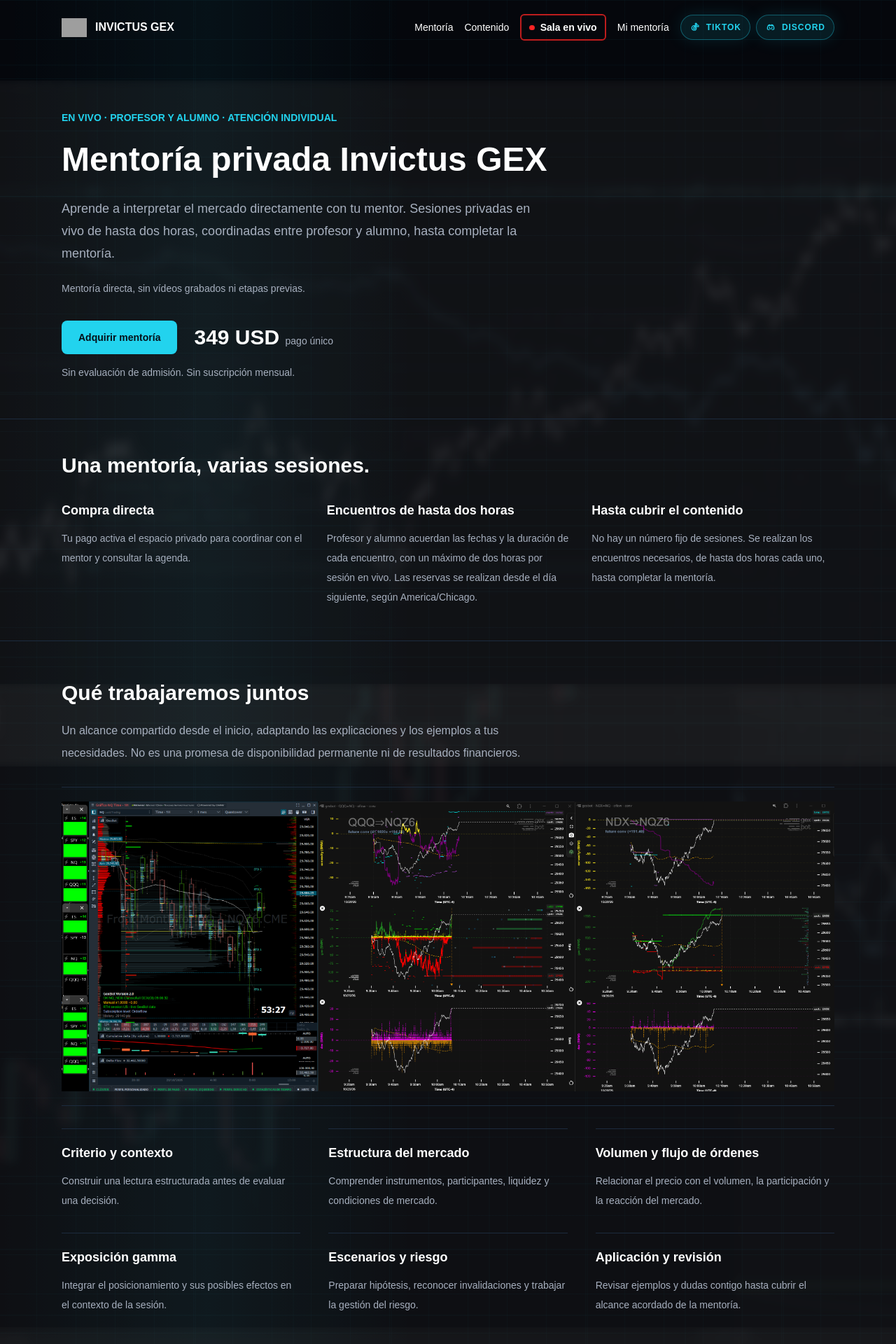
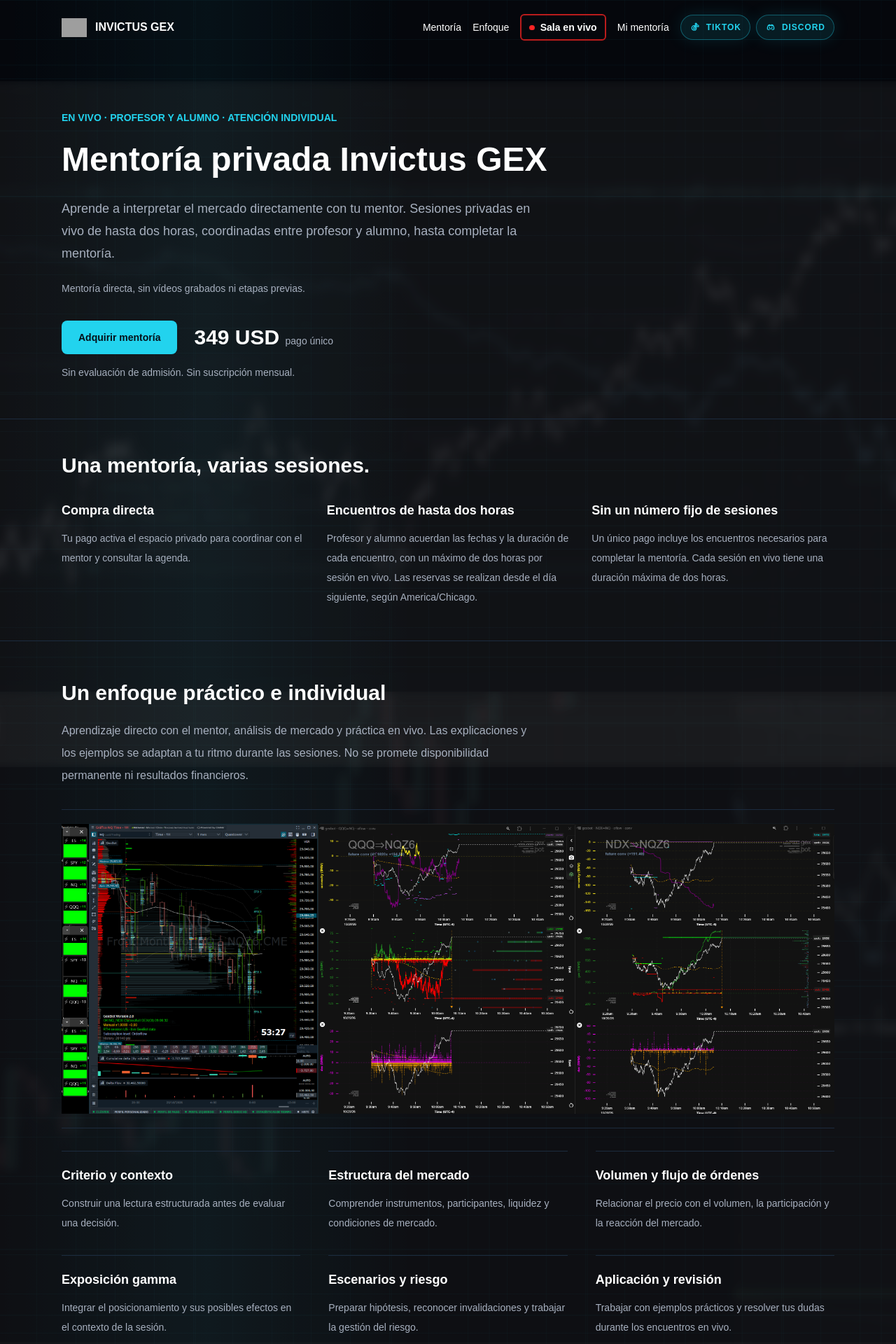
Before and after one commit to invictusgex/invictus-academy, a Next.js app: page / in a window 1280 px wide. Shown: the top 1920 px of the page at 70% size. Built offline with nearby package versions, Linux system fonts and the light colour scheme; no server answers; grey boxes are pictures that could not be loaded.

Commit message:
fix: present mentorship format without implied syllabus agreement

```diff
--- a/scripts/test-private-mentorship.mjs
+++ b/scripts/test-private-mentorship.mjs
@@ -36,6 +36,10 @@ assert.equal(created[0].allow_promotion_codes, false);
 assert.equal(created[0].metadata.offering, "private_mentorship_v1");
 assert.match(created[0].custom_text.submit.message, /hasta dos horas cada una/);
 assert.match(offer.description, /hasta dos horas/);
+const presentation = await readFile(new URL("../src/components/mentorship/PrivateMentorshipPresentation.tsx", import.meta.url), "utf8");
+assert.doesNotMatch(presentation, /Hasta cubrir el contenido|alcance compartido|contenido acordado|Consultar antes de comprar/i);
+assert.doesNotMatch(JSON.stringify(offer), /alcance acordado|contenido acordado/i);
+assert.match(presentation, /Sin un número fijo de sesiones/);
 amount = 69900;
 await assert.rejects(createCheckoutSession(input), /349 USD/);
 assert.equal(created.length, 1);
--- a/src/components/mentorship/PrivateMentorshipPresentation.tsx
+++ b/src/components/mentorship/PrivateMentorshipPresentation.tsx
@@ -14,7 +14,7 @@ export function PrivateMentorshipPresentation() {
     <PublicSiteMotion /><PublicBackgroundField />
     <header className="relative z-10 mx-auto flex max-w-6xl flex-wrap items-center justify-between gap-5 px-5 py-5 sm:px-6">
       <Link href="/" className="flex items-center gap-3 font-semibold"><Image src="/brand/invictus-gex-logo.png" width={36} height={36} alt="" />INVICTUS GEX</Link>
-      <nav aria-label="Navegación principal" className="flex flex-wrap items-center gap-4 text-sm"><a href="#mentoria">Mentoría</a><a href="#contenido">Contenido</a><Link className={`${liveStyles.live} ${liveStyles.link}`} href="/sala-en-vivo">Sala en vivo</Link><Link href="/academy">Mi mentoría</Link><PublicTikTokLink /></nav>
+      <nav aria-label="Navegación principal" className="flex flex-wrap items-center gap-4 text-sm"><a href="#mentoria">Mentoría</a><a href="#enfoque">Enfoque</a><Link className={`${liveStyles.live} ${liveStyles.link}`} href="/sala-en-vivo">Sala en vivo</Link><Link href="/academy">Mi mentoría</Link><PublicTikTokLink /></nav>
     </header>
     <main className="relative z-10">
       <section id="mentoria" className="mentorship-contained mx-auto px-5 pt-6 pb-10 sm:px-6 sm:pt-20 sm:pb-14">
@@ -28,15 +28,15 @@ export function PrivateMentorshipPresentation() {
       <section className="border-y border-[var(--color-border)]"><div className="mentorship-contained mx-auto px-5 py-12 sm:px-6"><h2 className="text-3xl font-semibold">Una mentoría, varias sesiones.</h2><div className="mt-8 grid gap-8 md:grid-cols-3">
         <article><h3 className="text-lg font-semibold">Compra directa</h3><p className="mt-3 text-sm leading-7 text-[var(--color-text-secondary)]">Tu pago activa el espacio privado para coordinar con el mentor y consultar la agenda.</p></article>
         <article><h3 className="text-lg font-semibold">Encuentros de hasta dos horas</h3><p className="mt-3 text-sm leading-7 text-[var(--color-text-secondary)]">Profesor y alumno acuerdan las fechas y la duración de cada encuentro, con un máximo de dos horas por sesión en vivo. Las reservas se realizan desde el día siguiente, según America/Chicago.</p></article>
-        <article><h3 className="text-lg font-semibold">Hasta cubrir el contenido</h3><p className="mt-3 text-sm leading-7 text-[var(--color-text-secondary)]">No hay un número fijo de sesiones. Se realizan los encuentros necesarios, de hasta dos horas cada uno, hasta completar la mentoría.</p></article>
+        <article><h3 className="text-lg font-semibold">Sin un número fijo de sesiones</h3><p className="mt-3 text-sm leading-7 text-[var(--color-text-secondary)]">Un único pago incluye los encuentros necesarios para completar la mentoría. Cada sesión en vivo tiene una duración máxima de dos horas.</p></article>
       </div></div></section>
-      <section id="contenido" className="mentorship-contained mx-auto px-5 py-14 sm:px-6"><h2 className="text-3xl font-semibold">Qué trabajaremos juntos</h2><p className="mt-5 max-w-2xl leading-8 text-[var(--color-text-secondary)]">Un alcance compartido desde el inicio, adaptando las explicaciones y los ejemplos a tus necesidades. No es una promesa de disponibilidad permanente ni de resultados financieros.</p>
+      <section id="enfoque" className="mentorship-contained mx-auto px-5 py-14 sm:px-6"><h2 className="text-3xl font-semibold">Un enfoque práctico e individual</h2><p className="mt-5 max-w-2xl leading-8 text-[var(--color-text-secondary)]">Aprendizaje directo con el mentor, análisis de mercado y práctica en vivo. Las explicaciones y los ejemplos se adaptan a tu ritmo durante las sesiones. No se promete disponibilidad permanente ni resultados financieros.</p>
         <Image className="mt-8 h-auto w-full border-y border-[var(--color-border)] py-5" src="/visuals/sala-en-vivo-mercado.png" alt="Gráficos de mercado, perfil de volumen, flujo de órdenes y exposición gamma." width={3472} height={1301} />
         <div className="mt-8 grid gap-x-10 gap-y-8 sm:grid-cols-2 lg:grid-cols-3">{offer.topics.map(topic => <article key={topic.title} className="border-t border-[var(--color-border)] pt-5"><h3 className="text-lg font-semibold">{topic.title}</h3><p className="mt-3 text-sm leading-7 text-[var(--color-text-secondary)]">{topic.text}</p></article>)}</div>
       </section>
       <section className="border-y border-[var(--color-border)]"><div className="mentorship-contained mx-auto px-5 py-12 sm:px-6"><h2 className="text-3xl font-semibold">Antes de comenzar</h2><div className="mt-7 divide-y divide-[var(--color-border)]">
         {[
-          ["¿Cuántas sesiones incluye?", "No hay un número fijo de encuentros. La mentoría continúa con sesiones de hasta dos horas hasta completar la mentoría."],
+          ["¿Cuántas sesiones incluye?", "La compra no es un paquete limitado a una cantidad fija de encuentros. Incluye las sesiones necesarias para completar la mentoría, con un máximo de dos horas por sesión y sin pagar cada encuentro por separado."],
           ["¿Cuánto dura cada sesión?", "Cada sesión en vivo dura como máximo dos horas. Su duración concreta y su horario se coordinan entre profesor y alumno, dentro de ese límite."],
           ["¿Hay vídeos o módulos obligatorios?", "No. La formación es privada y directa en vivo; no hay vídeos grabados ni etapas obligatorias antes de reservar."],
           ["¿Necesito una evaluación para comprar?", "No. Puedes adquirir la mentoría directamente por 349 USD en un único pago."],
@@ -44,7 +44,7 @@ export function PrivateMentorshipPresentation() {
           ["¿Se garantiza rentabilidad?", "No. Es formación educativa sobre lectura de mercado y riesgo, sin promesas de ingresos o resultados financieros."],
         ].map(([question, answer]) => <details key={question} className="py-5"><summary className="cursor-pointer font-semibold">{question}</summary><p className="mt-4 max-w-3xl text-sm leading-7 text-[var(--color-text-secondary)]">{answer}</p></details>)}
       </div></div></section>
-      <section className="mentorship-contained mx-auto px-5 py-14 sm:px-6"><h2 className="text-3xl font-semibold">Tu próxima sesión empieza con una conversación.</h2><p className="mt-4 max-w-xl leading-8 text-[var(--color-text-secondary)]">349 USD por la mentoría privada completa. El calendario se coordina contigo después de la compra.</p><div className="mt-7 flex flex-wrap items-center gap-6"><Link className={buy} href="/checkout/start">Adquirir mi mentoría</Link><a href={getSupportMailtoHref("Consulta sobre mentoría privada")} className="text-sm underline underline-offset-4">Consultar antes de comprar</a></div></section>
+      <section className="mentorship-contained mx-auto px-5 py-14 sm:px-6"><h2 className="text-3xl font-semibold">Comienza tu mentoría privada.</h2><p className="mt-4 max-w-xl leading-8 text-[var(--color-text-secondary)]">349 USD por la mentoría privada completa. Después de la compra, accedes a tu espacio privado para coordinar las fechas con el mentor.</p><div className="mt-7 flex flex-wrap items-center gap-6"><Link className={buy} href="/checkout/start">Adquirir mi mentoría</Link><a href={getSupportMailtoHref("Soporte de acceso y pago")} className="text-sm underline underline-offset-4">Soporte de acceso y pago</a></div></section>
     </main>
     <footer className="relative z-10 mx-auto max-w-6xl px-5 py-8 text-sm text-[var(--color-text-secondary)]">Invictus GEX · Mentoría privada</footer>
   </div>;
--- a/src/content/private-mentorship.ts
+++ b/src/content/private-mentorship.ts
@@ -9,6 +9,6 @@ export const privateMentorship = {
     { title: "Volumen y flujo de órdenes", text: "Relacionar el precio con el volumen, la participación y la reacción del mercado." },
     { title: "Exposición gamma", text: "Integrar el posicionamiento y sus posibles efectos en el contexto de la sesión." },
     { title: "Escenarios y riesgo", text: "Preparar hipótesis, reconocer invalidaciones y trabajar la gestión del riesgo." },
-    { title: "Aplicación y revisión", text: "Revisar ejemplos y dudas contigo hasta cubrir el alcance acordado de la mentoría." },
+    { title: "Aplicación y revisión", text: "Trabajar con ejemplos prácticos y resolver tus dudas durante los encuentros en vivo." },
   ],
 } as const;
```
